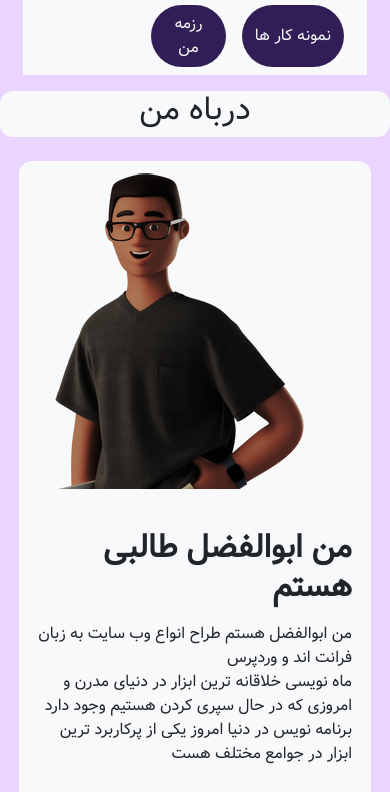
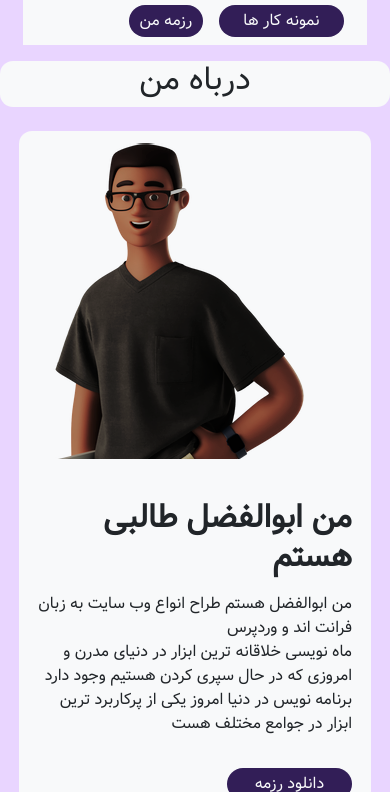
Before and after one commit to Abolfazl-talebi1/abolfazl.dev, a plain HTML site: page index.html in a window 390 px wide. Shown: the part 687-1479 px from the top of the page. Drawn offline with Linux system fonts and the light colour scheme; files whose address does not match are found by name; a web font is replaced by a local one.

Commit message:
Update style.css

```diff
--- a/style.css
+++ b/style.css
@@ -56,7 +56,10 @@ body {
     .off-md-5 {
         margin-right: 41.666667%;
     }
-
+.btn{
+  width:125px;
+  padding:3px !important;
+}
     .w-carousel {
         display: none;
     }
```
